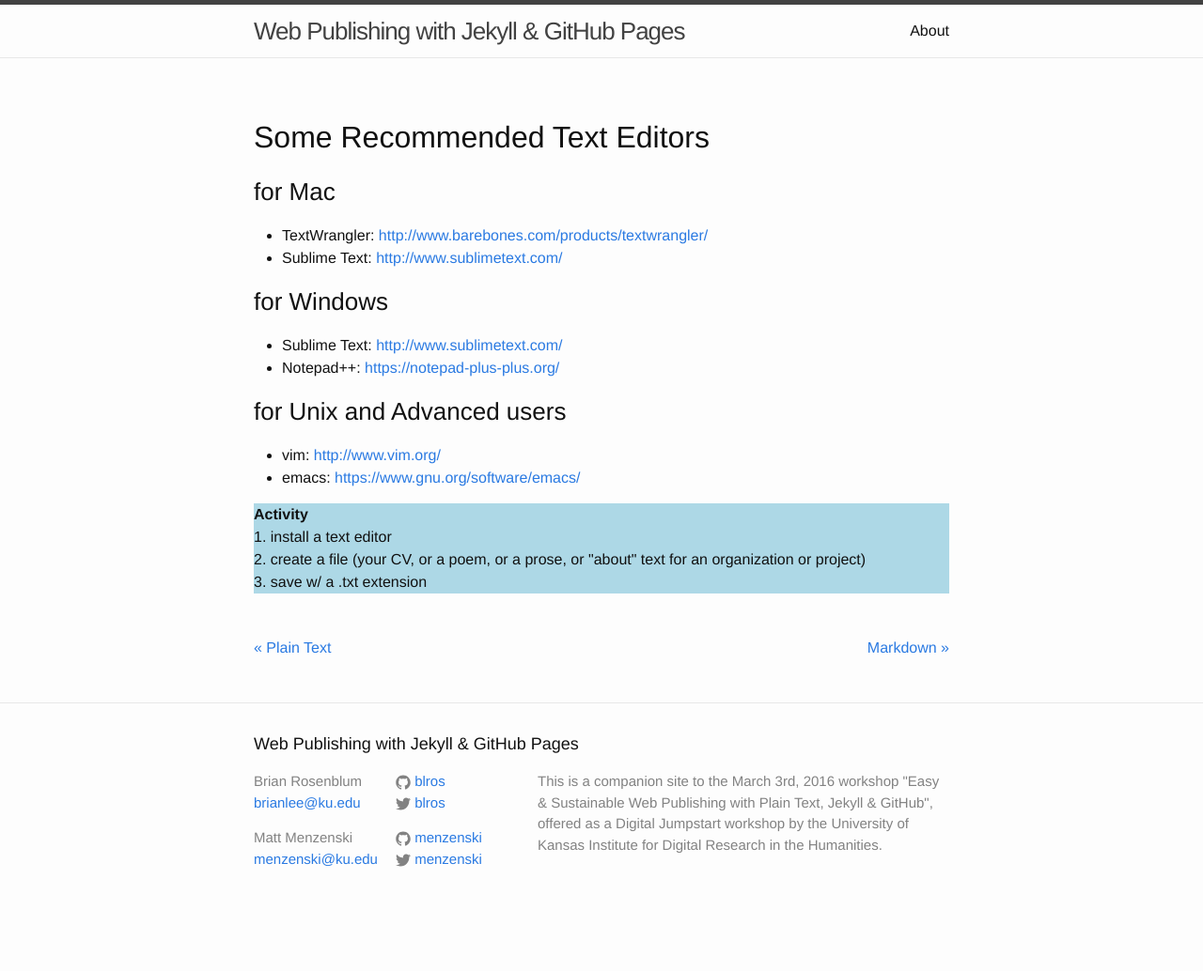
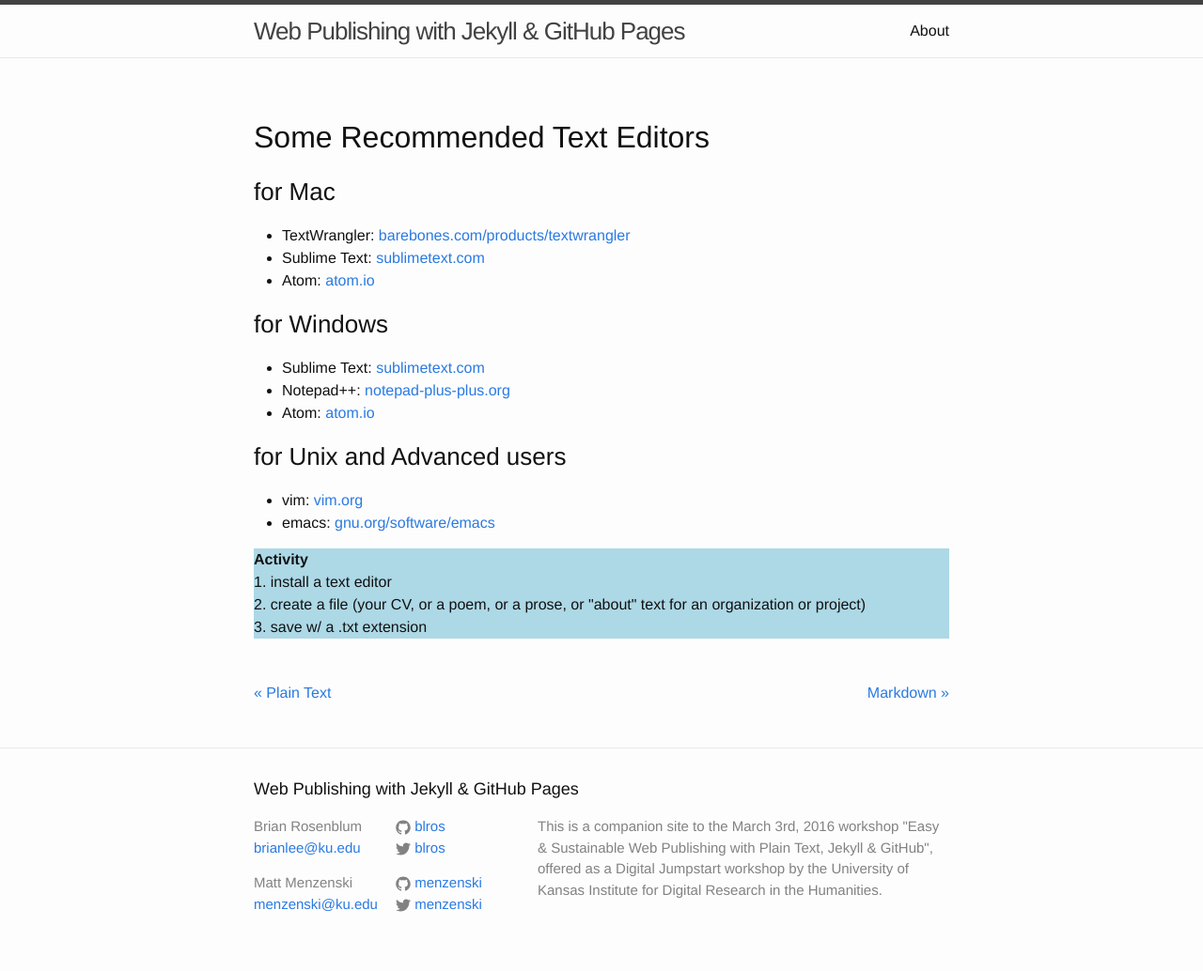
Before and after one commit to menzenski/idrh-static-site-workshop, a Jekyll site: the page built from _posts/2016-02-03-text-editors.md, in a window 1280 px wide. Shown: the whole page at 94% size. Built offline with Jekyll 4.4.1, drawn with Linux system fonts in a browser that asks for light colours; before the commit the page ends 986 px from its top, so only the background shows below that.

Commit message:
Tweak links, add link to Atom

```diff
--- a/_posts/2016-02-03-text-editors.md
+++ b/_posts/2016-02-03-text-editors.md
@@ -10,16 +10,18 @@ published: true
 ## Some Recommended Text Editors
 
 ### for Mac
-* TextWrangler: <http://www.barebones.com/products/textwrangler/>
-* Sublime Text: <http://www.sublimetext.com/>
+* TextWrangler: [barebones.com/products/textwrangler][tw]
+* Sublime Text: [sublimetext.com][st]
+* Atom: [atom.io][atom]
 
 ### for Windows
-* Sublime Text: <http://www.sublimetext.com/>
-* Notepad++: <https://notepad-plus-plus.org/>
+* Sublime Text: [sublimetext.com][st]
+* Notepad++: [notepad-plus-plus.org][npp]
+* Atom: [atom.io][atom]
 
 ### for Unix and Advanced users
-* vim: <http://www.vim.org/>
-* emacs: <https://www.gnu.org/software/emacs/>
+* vim: [vim.org][vim]
+* emacs: [gnu.org/software/emacs][emacs]
 
 <div style="background-color:lightblue;">
 <p><strong>Activity</strong><br/>
@@ -27,3 +29,10 @@ published: true
 2. create a file (your CV, or a poem, or a prose, or "about" text for an organization or project)<br/>
 3. save w/ a .txt extension</p>
 </div>
+
+[tw]: http://www.barebones.com/products/textwrangler
+[st]: http://www.sublimetext.com
+[atom]: https://atom.io/
+[npp]: https://notepad-plus-plus.org
+[vim]: http://www.vim.org
+[emacs]: https://www.gnu.org/software/emacs/
```
